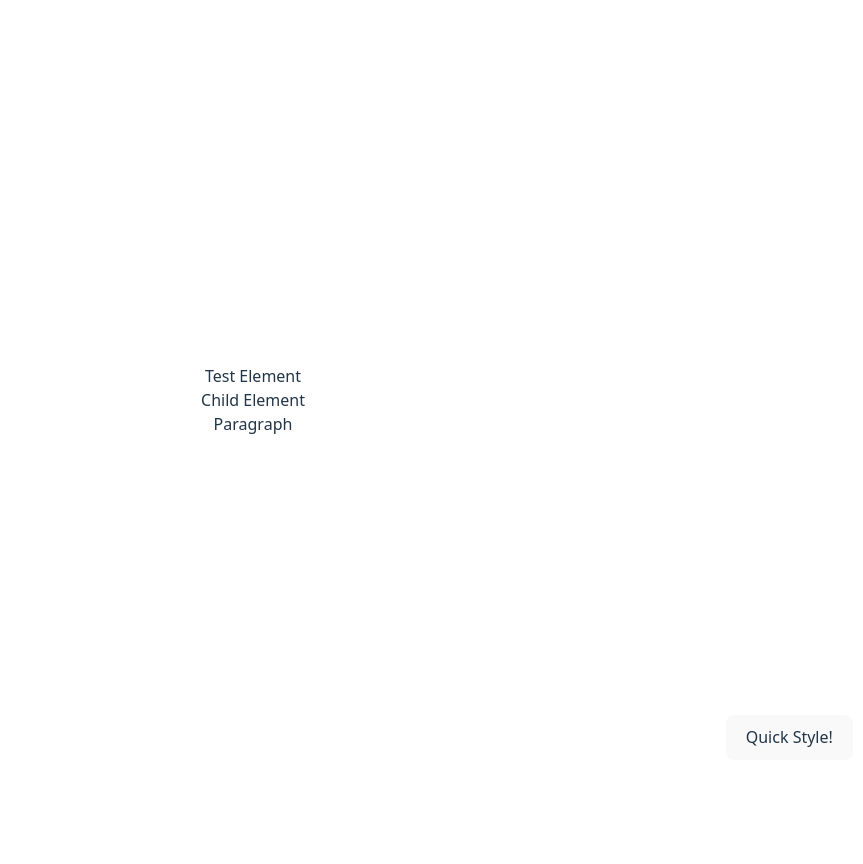
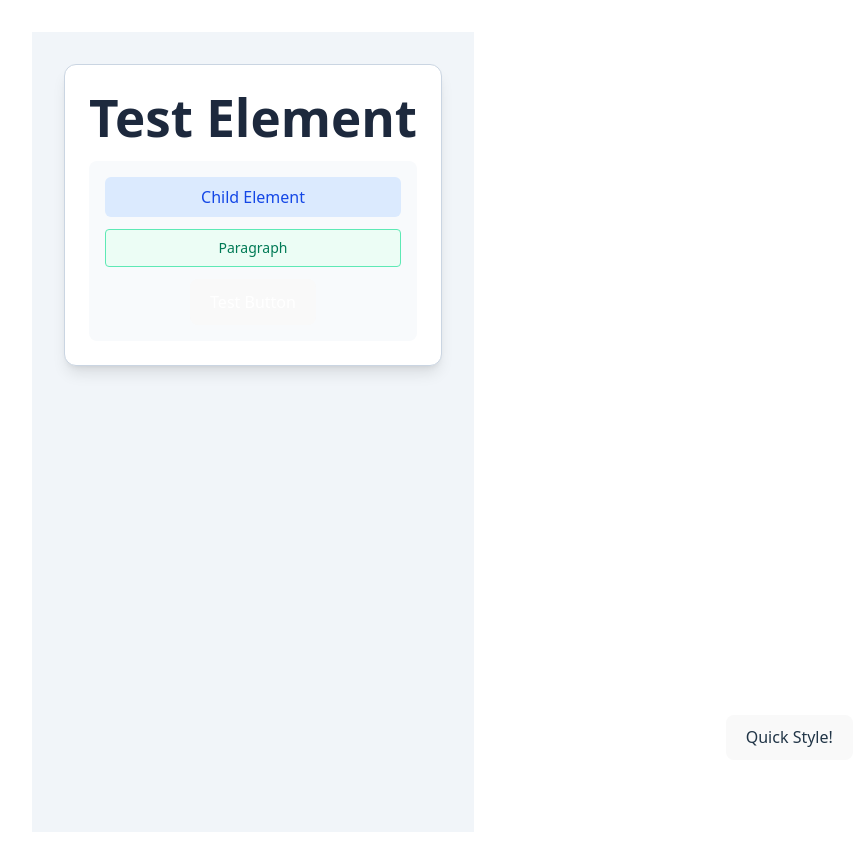
Before and after one commit to kvnbanunu/quick-style, a React (Vite) app: page / in a window 1280 px wide. Shown: the whole page, without its empty margins (387-1250 px from the left). Before the commit the page ends 800 px from the top, so only its background shows below. Built offline with nearby package versions, Linux system fonts and the light colour scheme.

Commit message:
quick style box now shows classes of selected element

```diff
--- a/src/components/QuickStyle.jsx
+++ b/src/components/QuickStyle.jsx
@@ -46,11 +46,15 @@ export default function QuickStyle() {
     if (!el) return;
 
     setSelected(el);
-    setClasses((el.getAttribute("class") || "").split(/\s+/).filter(Boolean));
+    setClasses(getElementClasses(el));
     updateSelectBox(el);
     el.scrollIntoView({ block: "nearest", inline: "nearest" });
   }
-
+  function getElementClasses(el) {
+    if (!el) return [];
+    //console.log("Getting classes for", el, el.getAttribute("class"));
+    return (el.getAttribute("class") || "").split(/\s+/).filter(Boolean);
+  }
   function updateBox(el, box) {
     if (!box) return;
     if (!el) {
@@ -65,6 +69,26 @@ export default function QuickStyle() {
     box.style.width = rect.width + "px";
     box.style.height = rect.height + "px";
   }
+  //applies selected element classes to the quickstyle box for viewing
+  useEffect(() => {
+    if (!selected) return;
+
+    const syncClasses = () => {
+      setClasses(getElementClasses(selected));
+    };
+
+    syncClasses();
+    const observer = new MutationObserver((mutations) => {
+      const changedClass = mutations.some(
+        (m) => m.type === "attributes" && m.attributeName === "class"
+      );
+      if (changedClass) syncClasses();
+    });
+
+    observer.observe(selected, { attributes: true, attributeFilter: ["class"] });
+
+    return () => observer.disconnect();
+  }, [selected]);
 
   useEffect(() => {
     if (!isOpen) return;
@@ -96,6 +120,7 @@ export default function QuickStyle() {
       e.preventDefault(); // optional: prevents the browser menu
 
       setSelected(null);
+      setClasses([]);
       updateSelectBox(null);
     }
 
--- a/src/components/elementEditor.jsx
+++ b/src/components/elementEditor.jsx
@@ -14,6 +14,7 @@ export default function ClassEditor({ classes, selected, setClasses }) {
 
   function addClass(cls) {
     if (!cls) return;
+    if (classes.includes(cls)) return;
     applyClasses([...classes, cls])
   }
 
@@ -75,7 +76,6 @@ function ClassInput({ addClass }) {
   function getSuggestions(input) {
     if (!input.trim()) return [];
 
-    // Support variant prefixes like "hover:", "md:", "dark:hover:", etc.
     const colonIdx = input.lastIndexOf(":");
     const prefix = colonIdx >= 0 ? input.slice(0, colonIdx + 1) : "";
     const query = colonIdx >= 0 ? input.slice(colonIdx + 1) : input;
@@ -84,7 +84,6 @@ function ClassInput({ addClass }) {
 
     const lower = query.toLowerCase();
 
-    // Prioritise classes that start with the query, then fall back to contains.
     const starts = tailwindClasses.filter((c) => c.startsWith(lower));
     const contains = tailwindClasses.filter(
       (c) => !c.startsWith(lower) && c.includes(lower)
--- a/src/main.jsx
+++ b/src/main.jsx
@@ -7,15 +7,24 @@ import App from './App.jsx'
 createRoot(document.getElementById('root')).render(
   <StrictMode>
     <QuickStyle />
-    <div>
-      Test Element
-      <div>
-        Child Element
-        <p>
-          Paragraph
-        </p>
+    <div className="min-h-screen bg-slate-100 p-8">
+      <div className="mx-auto max-w-xl rounded-xl border border-slate-300 bg-white p-6 shadow-lg">
+        <h1 className="mb-4 text-2xl font-bold text-slate-800">Test Element</h1>
+
+        <div className="space-y-3 rounded-lg bg-slate-50 p-4">
+          <div className="rounded-md bg-blue-100 px-3 py-2 text-blue-700">
+            Child Element
+          </div>
+
+          <p className="rounded border border-emerald-300 bg-emerald-50 px-3 py-2 text-sm text-emerald-700">
+            Paragraph
+          </p>
+
+          <button className="rounded-md bg-purple-600 px-4 py-2 font-medium text-white hover:bg-purple-700">
+            Test Button
+          </button>
+        </div>
       </div>
     </div>
-
   </StrictMode>,
 )
```
